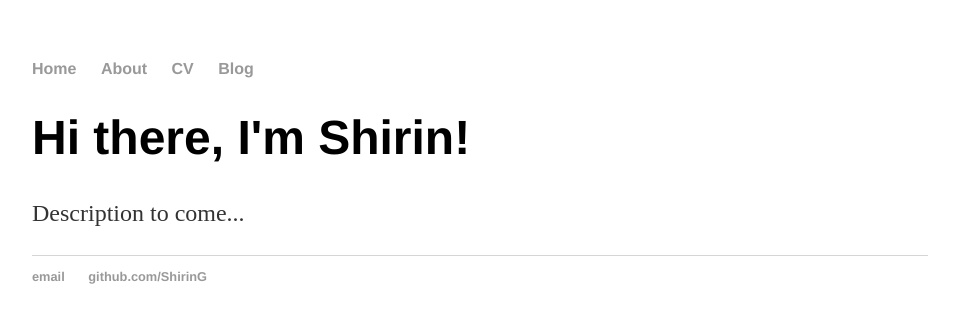
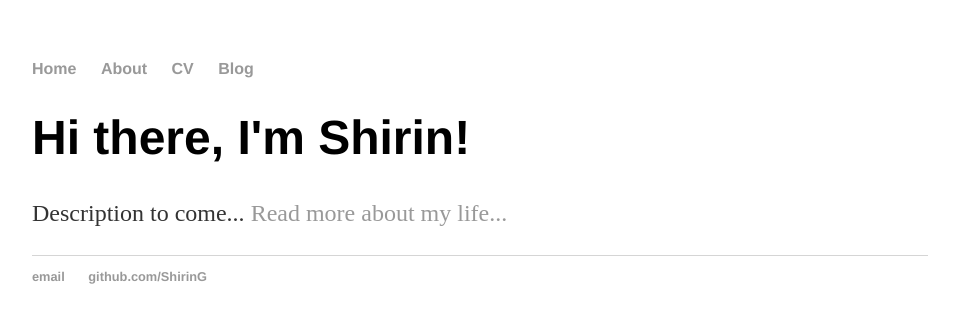
Before and after one commit to ShirinG/ShirinG.github.io, a Jekyll site: the page built from index.html, in a window 1280 px wide. Shown: the top 323 px of the page, without its empty margins (160-1119 px from the left). Built offline with Jekyll 4.4.1, drawn with Linux system fonts in a browser that asks for light colours.

Commit message:
Update index.html

```diff
--- a/index.html
+++ b/index.html
@@ -1,30 +1,8 @@
-<!DOCTYPE html>
-<html>
-	<head>
-		<title>Shirin Glander, PhD</title>
-		<!-- link to main stylesheet -->
-		<link rel="stylesheet" type="text/css" href="/css/main.css">
-	</head>
-	<body>
-		<nav>
-    		<ul>
-        		<li><a href="/">Home</a></li>
-	        	<li><a href="/about">About</a></li>
-        		<li><a href="/cv">CV</a></li>
-        		<li><a href="/blog">Blog</a></li>
-    		</ul>
-		</nav>
-		<div class="container">
-    		<div class="blurb">
-        		<h1>Hi there, I'm Shirin!</h1>
-				<p>Description to come...</p>
-    		</div><!-- /.blurb -->
-		</div><!-- /.container -->
-		<footer>
-    		<ul>
-        		<li><a href="mailto:shirin.glander@gmail.com">email</a></li>
-        		<li><a href="https://github.com/ShirinG">github.com/ShirinG</a></li>
-			</ul>
-		</footer>
-	</body>
-</html>
+---
+layout: default
+title: Shirin Glander, PhD
+---
+<div class="blurb">
+	<h1>Hi there, I'm Shirin!</h1>
+	<p>Description to come... <a href="/about">Read more about my life...</a></p>
+</div><!-- /.blurb -->
```
